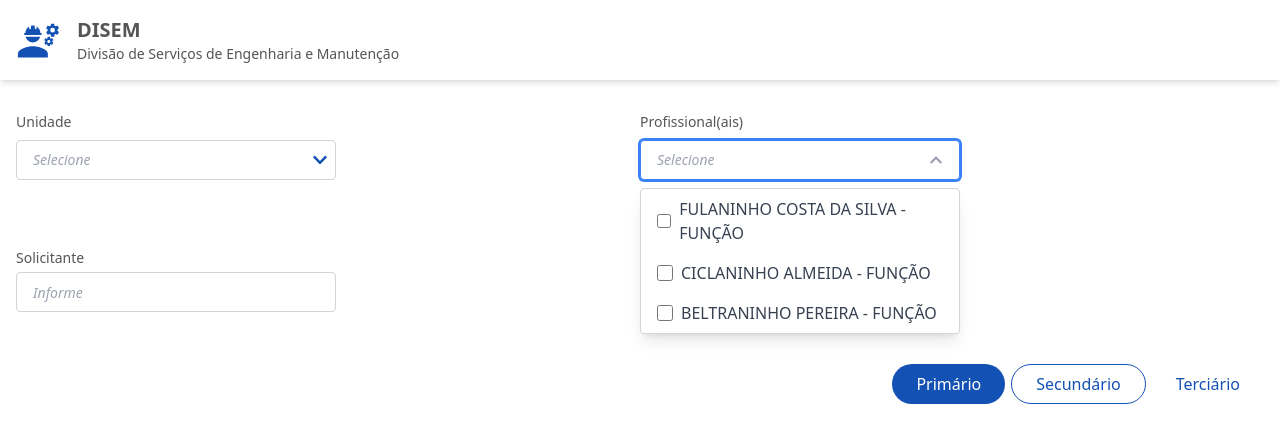
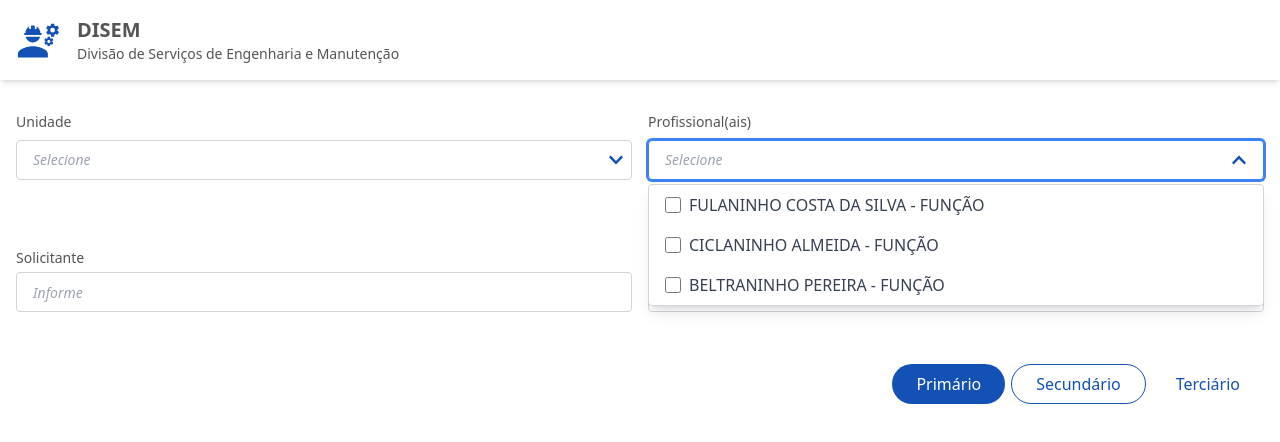
Before and after one commit to WemellyNunes/frontend_application_disem, a React (Vite) app: page / in a window 1280 px wide. Both pictures are taken after a click on the button "Selecione". Shown: the top 442 px of the page. Built offline with nearby package versions, Linux system fonts and the light colour scheme; a web font is replaced by a local one.

Commit message:
style: alterando algumas classes CSS

```diff
--- a/src/App.jsx
+++ b/src/App.jsx
@@ -41,7 +41,7 @@ function App() {
 
       <section className="flex w-full flex-col">
         <div className="flex w-full flex-row justify-center p-4">
-          <div className="flex flex-1">
+          <div className="flex flex-1 pr-4">
             <InputSelect
               label="Unidade"
               options={unidades}
@@ -58,7 +58,7 @@ function App() {
         </div>
 
         <div className="flex flex-1 w-full p-4">
-          <div className="flex-1">
+          <div className="flex-1 pr-4">
             <InputPrimary
               label="Solicitante"
               placeholder="Informe" />
@@ -72,10 +72,16 @@ function App() {
           </div>
         </div>
 
-        <div className="flex flex-row justify-end p-4">
-          <ButtonPrimary>Primário</ButtonPrimary>
-          <ButtonSecondary>Secundário</ButtonSecondary>
-          <ButtonTertiary>Terciário</ButtonTertiary>
+        <div className="flex w-full flex-row justify-end p-4">
+          <div className="">
+            <ButtonPrimary>Primário</ButtonPrimary>
+          </div>
+          <div>
+            <ButtonSecondary>Secundário</ButtonSecondary>
+          </div>
+          <div>
+            <ButtonTertiary>Terciário</ButtonTertiary>
+          </div>
         </div>
       </section>
 
--- a/src/components/inputs/inputPrimary/index.jsx
+++ b/src/components/inputs/inputPrimary/index.jsx
@@ -1,6 +1,6 @@
 const InputPrimary = ({ label, placeholder }) => {
     return (
-      <div className="w-full max-w-xs flex flex-col mb-4 mt-4">
+      <div className="w-full flex flex-col mb-4 mt-4">
         <label className="block text-sm text-primary-dark font-normal" htmlFor="inputField">
           {label}
         </label>
--- a/src/components/inputs/inputSecondary/index.jsx
+++ b/src/components/inputs/inputSecondary/index.jsx
@@ -1,6 +1,6 @@
 const InputSecondary = ({ label, placeholder, buttonIcon, onButtonClick, type = 'text' }) => {
     return (
-      <div className="w-full max-w-xs mb-4 mt-4">
+      <div className="w-full mb-4 mt-4">
         <label className="block text-primary-dark text-sm font-normal" htmlFor="inputWithButton">
           {label}
         </label>
--- a/src/components/inputs/inputSelect/index.jsx
+++ b/src/components/inputs/inputSelect/index.jsx
@@ -9,7 +9,7 @@ const InputSelect = ({ label, options, onChange }) => {
     };
 
     return (
-        <div className="w-full max-w-xs mb-4">
+        <div className="w-full mb-4">
             <label className="block text-primary-dark text-sm font-normal mb-2 mt-4">
                 {label}
             </label>
--- a/src/components/inputs/multiSelect/index.jsx
+++ b/src/components/inputs/multiSelect/index.jsx
@@ -24,7 +24,7 @@ const MultiSelect = ({ label, options, onChange }) => {
     const isSelected = (option) => selectedOptions.includes(option);
 
     return (
-        <div className="w-full max-w-xs mb-4">
+        <div className="w-full mb-4">
             <label className="block text-primary-dark text-sm font-normal mb-2 mt-4">
                 {label}
             </label>
@@ -40,10 +40,10 @@ const MultiSelect = ({ label, options, onChange }) => {
                     {selectedOptions.length > 0
                         ? selectedOptions.map((option) => option.label).join(', ')
                         : 'Selecione'}
-                    {isOpen ? <FaChevronUp className="ml-2" /> : <FaChevronDown className="ml-2" />}
+                    {isOpen ? <FaChevronUp className="h-4 w-4 text-primary-light" /> : <FaChevronDown className="h-4 w-4 text-primary-light" />}
                 </button>
                 {isOpen && (
-                    <div className="absolute z-10 w-full bg-white border border-gray-300 mt-1 rounded shadow-lg max-h-60 overflow-y-auto">
+                    <div className="absolute z-10 w-full bg-white border border-gray-300 rounded shadow-lg max-h-60 overflow-y-auto">
                         {options.map((option) => (
                             <label key={option.value} className="flex items-center px-4 py-2 cursor-pointer hover:bg-gray-100">
                                 <input
```
